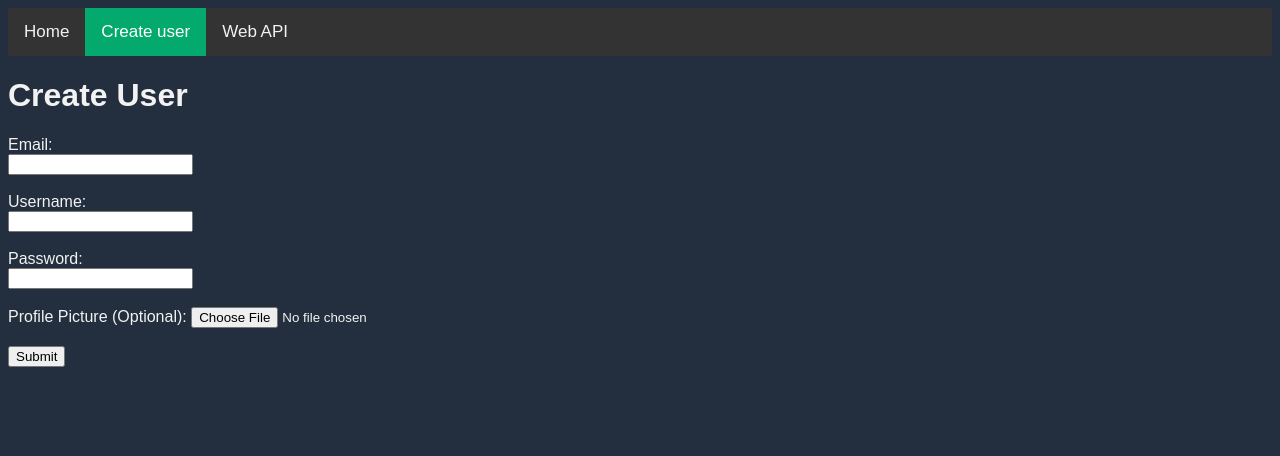
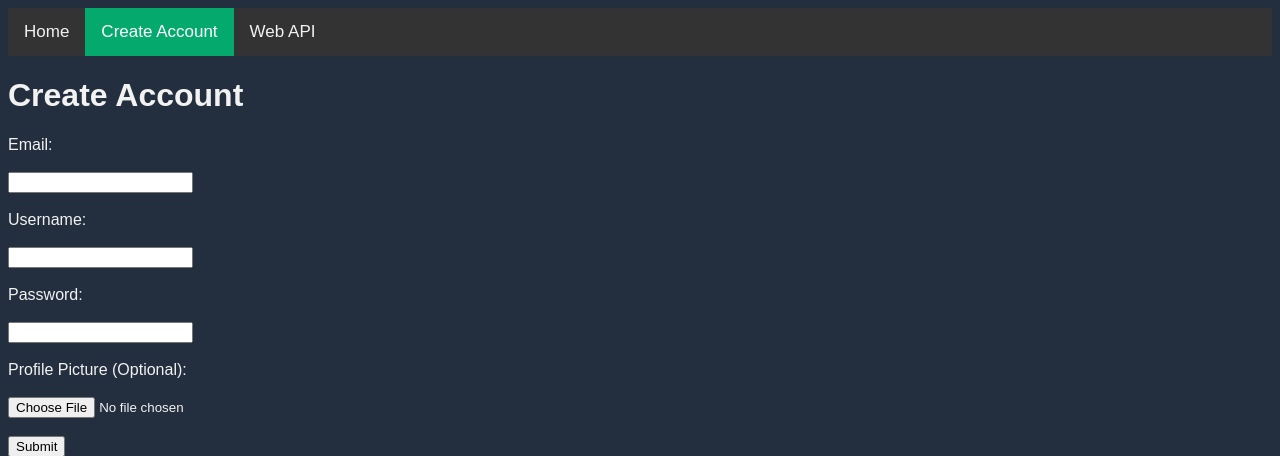
Before and after one commit to zliong/crypto-program5, a Flask app: page /create_user in a window 1280 px wide. Shown: the top 456 px of the page. Run offline with Flask 2, Linux system fonts and the light colour scheme.

Commit message:
Create User -> Create Account

```diff
--- a/templates/create_user.html
+++ b/templates/create_user.html
@@ -4,29 +4,29 @@
     <link rel="icon" type="image/x-icon" href="https://icons.iconarchive.com/icons/pauloruberto/custom-round-yosemite/256/Bitcoin-icon.png">
     <div class="topnav">
         <a href="{{url_for('home_page')}}">Home</a>
-        <a class="active" href="{{url_for('add_user.create_user')}}">Create user</a>
+        <a class="active" href="{{url_for('add_user.create_user')}}">Create Account</a>
         <a href="{{url_for('user_api.api_home')}}">Web API</a>
     </div>
-    <title>Create User</title>
+    <title>Create Account</title>
 
     <body style="color:white">
-    <h1>Create User</h1>
+    <h1>Create Account</h1>
 
      <form method="POST" enctype="multipart/form-data">
          <div class="create_user">
              {{ form.email.label }}
-             <br>
+             <br><br>
              {{ form.email }}
              <br><br>
              {{ form.username.label }}
-             <br>
+             <br><br>
              {{ form.username }}
              <br><br>
              {{ form.password.label }}
-             <br>
+             <br><br>
              {{ form.password }}
              <br><br>
-             Profile Picture (Optional): <input type="file" name="filename">
+             Profile Picture (Optional): <br><br> <input type="file" name="filename">
              <br><br>
              <input type="submit" name="submit_form" value="Submit">
          </div>
```
Also changed, not shown: templates/base.html (+4 -3 lines).
